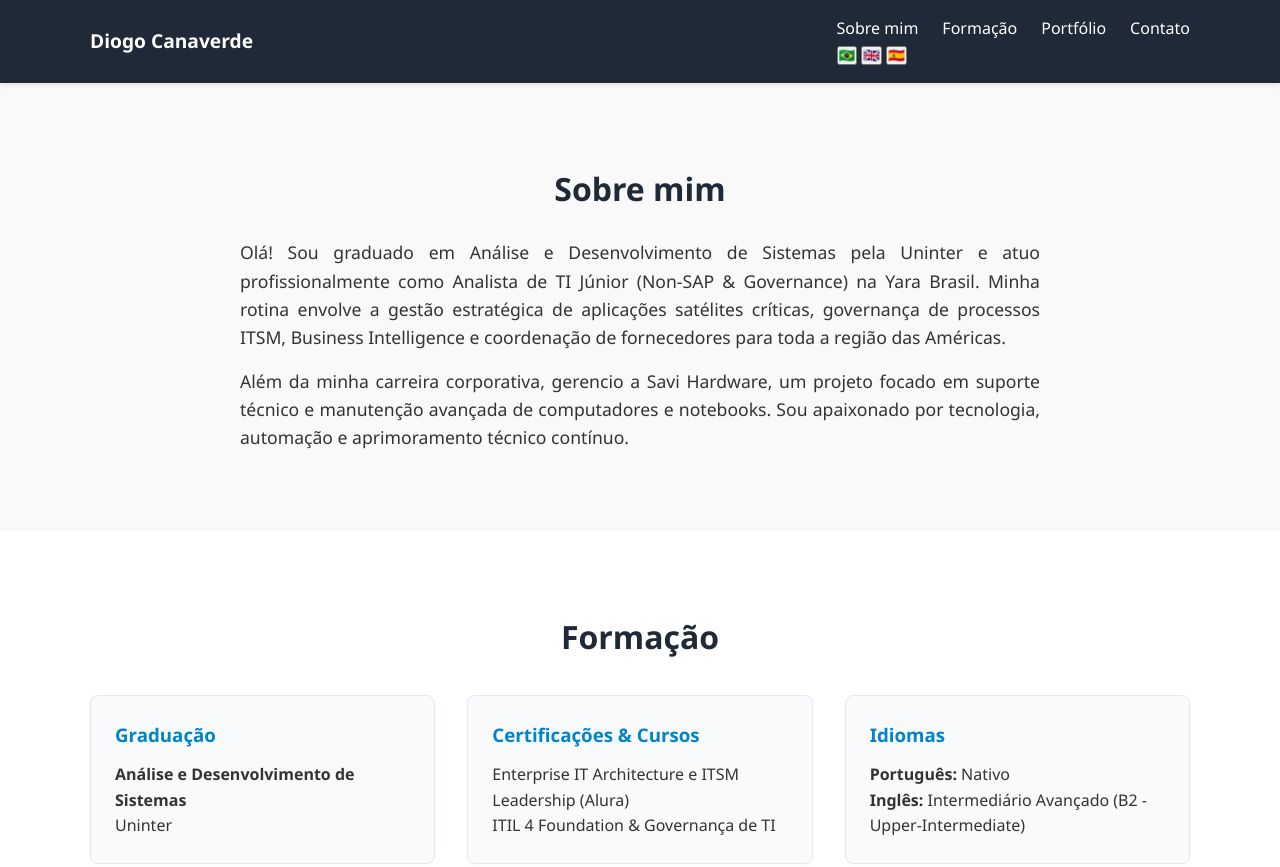
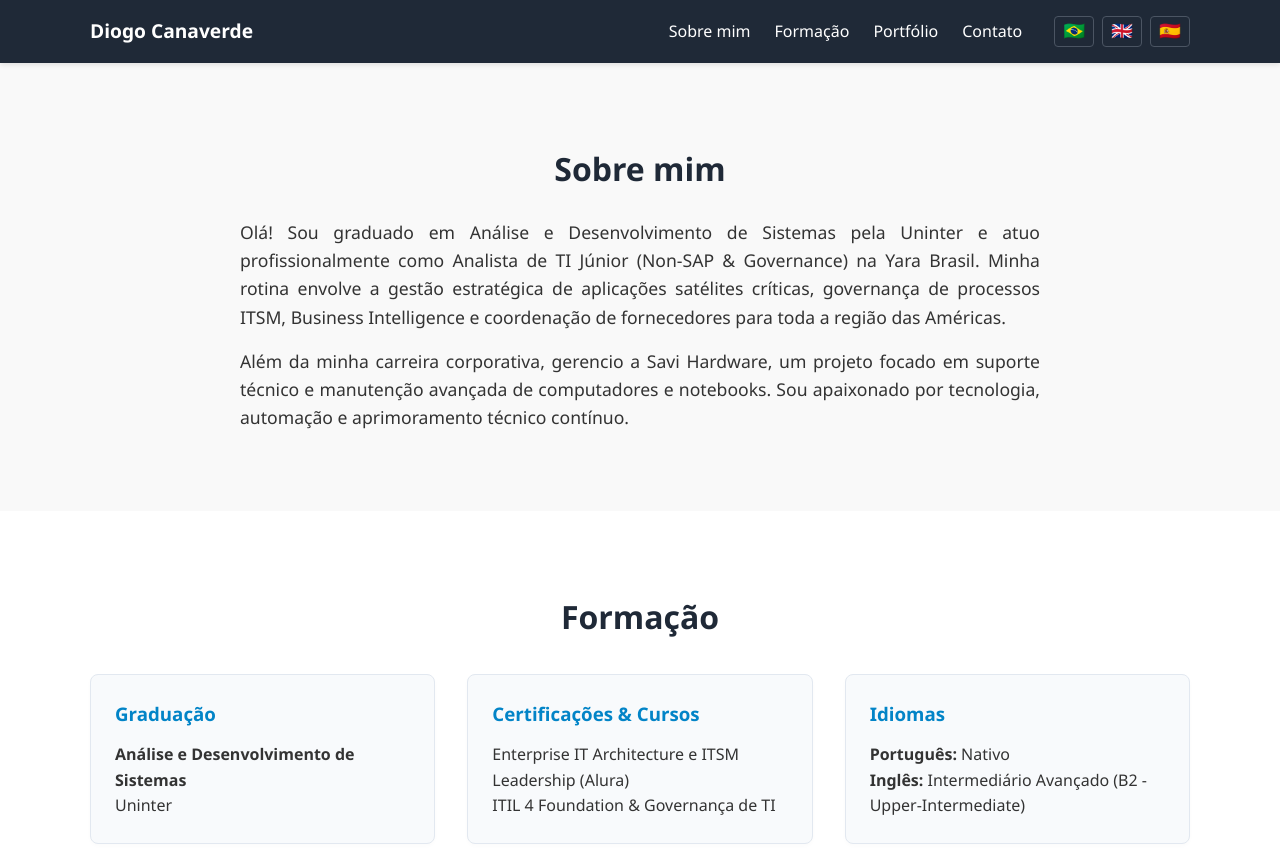
Before and after one commit to Diogo-Goncalves-Silva/portfolio, a plain HTML site: page index.html in a window 1280 px wide. Shown: the top 867 px of the page. Drawn offline with Linux system fonts and the light colour scheme.

Commit message:
Update style.css

```diff
--- a/style.css
+++ b/style.css
@@ -40,6 +40,12 @@
     font-weight: bold;
 }
 
+.nav-menu {
+    display: flex;
+    align-items: center;
+    gap: 2rem;
+}
+
 .menu {
     list-style: none;
     display: flex;
@@ -55,6 +61,27 @@
 
 .menu a:hover {
     color: #38bdf8;
+}
+
+/* Seletor de Idioma (Bandeiras) */
+.lang-selector {
+    display: flex;
+    gap: 0.5rem;
+}
+
+.lang-selector button {
+    background: transparent;
+    border: 1px solid #4b5563;
+    border-radius: 4px;
+    padding: 0.25rem 0.5rem;
+    font-size: 1.1rem;
+    cursor: pointer;
+    transition: transform 0.2s ease, background 0.2s ease;
+}
+
+.lang-selector button:hover {
+    transform: scale(1.1);
+    background-color: #374151;
 }
 
 /* Seções */
@@ -111,10 +138,20 @@
     color: #0284c7;
 }
 
+.contact-links a {
+    color: #0284c7;
+    text-decoration: none;
+    font-weight: 600;
+}
+
+.contact-links a:hover {
+    text-decoration: underline;
+}
+
 /* Formulário de Contato */
 .contact-subtitle {
     text-align: center;
-    margin-bottom: 2rem;
+    margin-bottom: 1.5rem;
     color: #64748b;
 }
 
```
